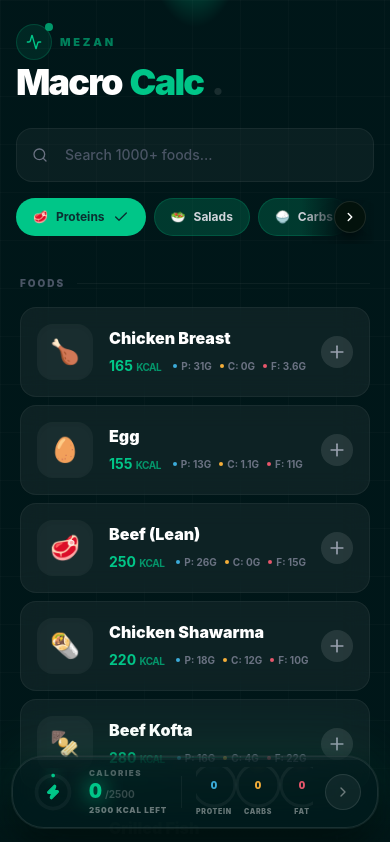
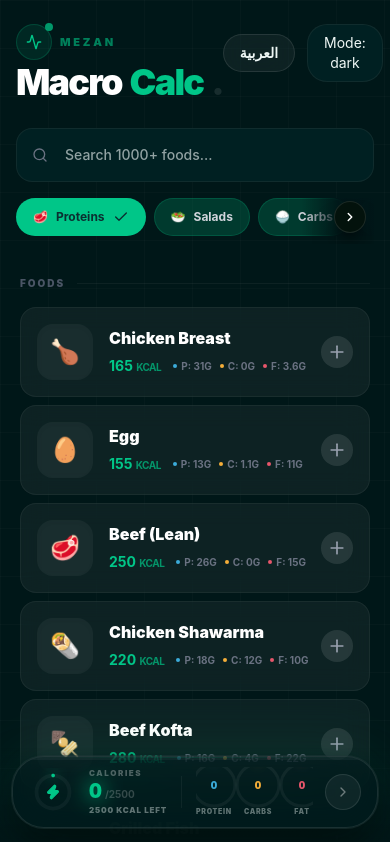
Before and after one commit to amallhalim/mezan, a Next.js app: page /en/calculator in a window 390 px wide. Shown: the top 842 px of the page. Built offline with nearby package versions, Linux system fonts and the light colour scheme.

Commit message:
feat: add responsive food selection UI with category tabs and grid layout for the calculator page

```diff
--- a/app/[locale]/(pages)/calculator/_components/Layout/CalculatorHeader.tsx
+++ b/app/[locale]/(pages)/calculator/_components/Layout/CalculatorHeader.tsx
@@ -3,7 +3,8 @@ import { formatNumber } from "@/app/lib/numberUtils";
 import React from "react";
 import { Search, Activity, Utensils } from "lucide-react";
 import FoodCategoryTabs from "./FoodCategoryTabs";
-
+import { useTheme } from "@/app/context/ThemeContext";
+import LanguageSwitcher from "@/app/components/common/LanguageSwitcher";
 interface CalculatorHeaderProps {
   selectedFoodListLength: number;
   setShowCart?: (show: boolean) => void;
@@ -23,6 +24,7 @@ export default function CalculatorHeader({
 }: CalculatorHeaderProps) {
   const t = useTranslations("HomePage");
   const locale = useLocale();
+  const { theme, toggleTheme } = useTheme();
 
   return (
     <header className="mb-8">
@@ -38,24 +40,34 @@ export default function CalculatorHeader({
               Mezan
             </span>
           </div>
-          <h1 className="text-4xl leading-none font-black tracking-tighter text-white">
+          <h1 className="text-text-heading text-4xl leading-none font-black tracking-tighter">
             Macro
             <span className="text-primary ml-2">Calc</span>
-            <span className="ml-2 text-white/10">.</span>
+            <span className="text-foreground/10 ml-2">.</span>
           </h1>
         </div>
 
-        {selectedFoodListLength > 0 && (
+        <div className="flex items-center gap-3">
+          <LanguageSwitcher />
           <button
-            onClick={() => setShowCart(true)}
-            className="group relative flex size-12 items-center justify-center rounded-2xl border border-white/10 bg-white/5 transition-all hover:scale-105 hover:bg-white/10"
+            onClick={toggleTheme}
+            className="border-border bg-surface text-foreground hover:bg-surface-elevated flex items-center justify-center rounded-xl border px-4 py-2 text-sm transition-all"
           >
-            <Utensils className="size-5 text-emerald-400" />
-            <span className="absolute -top-2 -right-2 flex size-6 items-center justify-center rounded-full bg-emerald-500 text-[11px] font-black text-[#04120c] shadow-lg">
-              {formatNumber(selectedFoodListLength, locale)}
-            </span>
+            {t("mode")}: {theme}
           </button>
-        )}
+
+          {selectedFoodListLength > 0 && (
+            <button
+              onClick={() => setShowCart(true)}
+              className="group border-border bg-surface hover:bg-surface-elevated relative flex size-12 items-center justify-center rounded-2xl border transition-all hover:scale-105"
+            >
+              <Utensils className="text-primary size-5" />
+              <span className="bg-primary text-secondary absolute -top-2 -right-2 flex size-6 items-center justify-center rounded-full text-[11px] font-black shadow-lg">
+                {formatNumber(selectedFoodListLength, locale)}
+              </span>
+            </button>
+          )}
+        </div>
       </div>
 
       {/* Search bar */}
@@ -70,13 +82,13 @@ export default function CalculatorHeader({
             placeholder={t("searchPlaceholder")}
             value={searchQuery}
             onChange={(e) => setSearchQuery(e.target.value)}
-            className="focus:border-primary/40 w-full rounded-2xl border border-white/[0.06] bg-white/[0.04] py-4 pr-4 pl-12 text-sm font-medium text-white transition-all duration-200 outline-none placeholder:text-gray-600 hover:bg-white/[0.06] focus:bg-white/[0.06]"
+            className="focus:border-primary/40 border-border bg-surface text-foreground placeholder:text-text-dim hover:bg-surface-elevated focus:bg-surface-elevated w-full rounded-2xl border py-4 pr-4 pl-12 text-sm font-medium transition-all duration-200 outline-none"
           />
           {searchQuery && (
             <button
               data-testid="search-close-button"
               onClick={() => setSearchQuery("")}
-              className="absolute top-1/2 right-4 flex size-5 -translate-y-1/2 items-center justify-center rounded-full bg-white/10 text-xs font-black text-gray-400 transition-all hover:bg-white/20 hover:text-white"
+              className="bg-surface-elevated text-foreground hover:bg-primary hover:text-secondary absolute top-1/2 right-4 flex size-5 -translate-y-1/2 items-center justify-center rounded-full text-xs font-black transition-all"
             >
               ✕
             </button>
--- a/app/[locale]/(pages)/calculator/page.tsx
+++ b/app/[locale]/(pages)/calculator/page.tsx
@@ -99,14 +99,7 @@ export default function CalculatorPage() {
   };
 
   return (
-    <div
-      className="selection:bg-primary selection:text-secondary min-h-screen text-white"
-      style={{
-        background:
-          "radial-gradient(ellipse 80% 60% at 50% -10%, var(--primary-glow) 0%, var(--background) 20%)",
-        opacity: 1,
-      }}
-    >
+    <div className="selection:bg-primary selection:text-secondary bg-background text-foreground min-h-screen transition-colors duration-500">
       <div
         className="pointer-events-none fixed inset-0"
         style={{
--- a/app/context/ThemeContext.tsx
+++ b/app/context/ThemeContext.tsx
@@ -32,9 +32,7 @@ export function ThemeProvider({ children }: { children: ReactNode }) {
     // Whatever you put in 'value' is what children components will receive.
     <ThemeContext.Provider value={{ theme, toggleTheme }}>
       {/* We apply a CSS class based on the theme state */}
-      <div className={theme === "dark" ? "dark-theme" : "light-theme"}>
-        {children}
-      </div>
+      <div className={theme === "dark" ? "dark" : "light"}>{children}</div>
     </ThemeContext.Provider>
   );
 }
```
